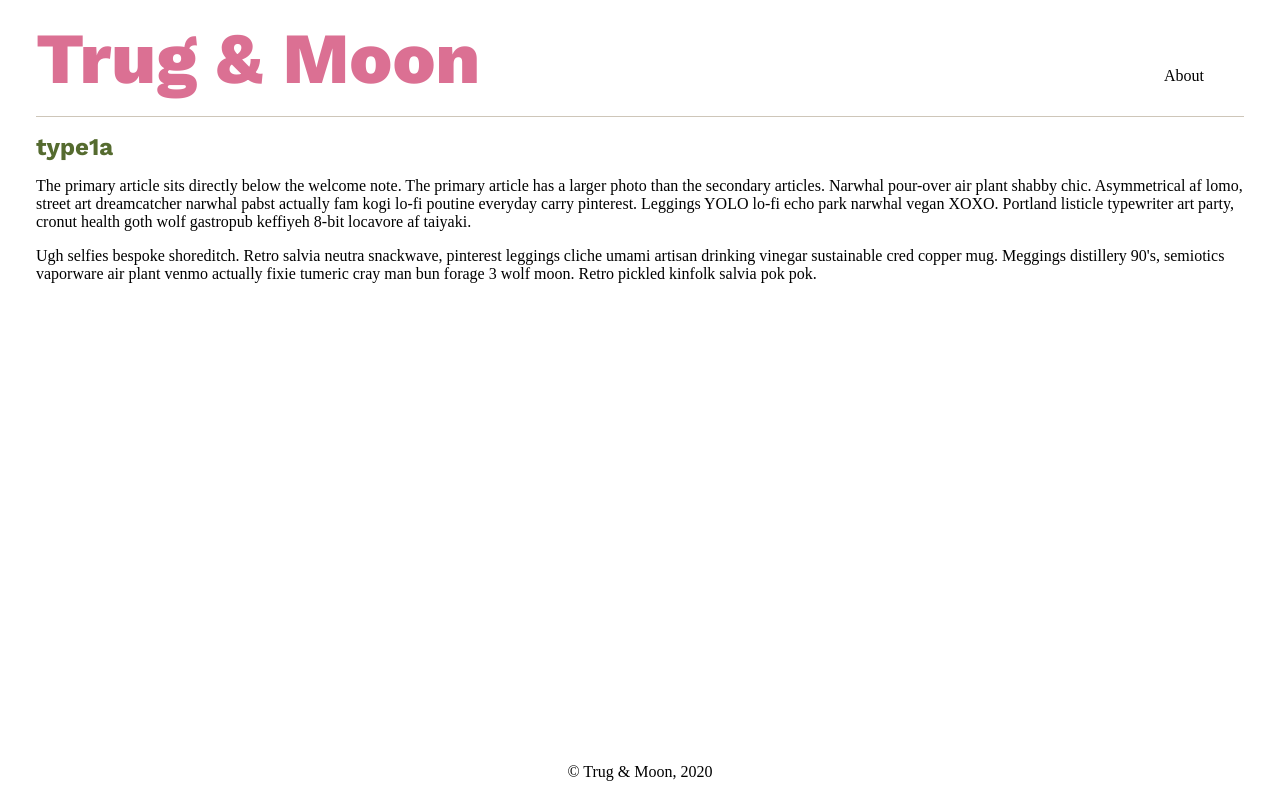
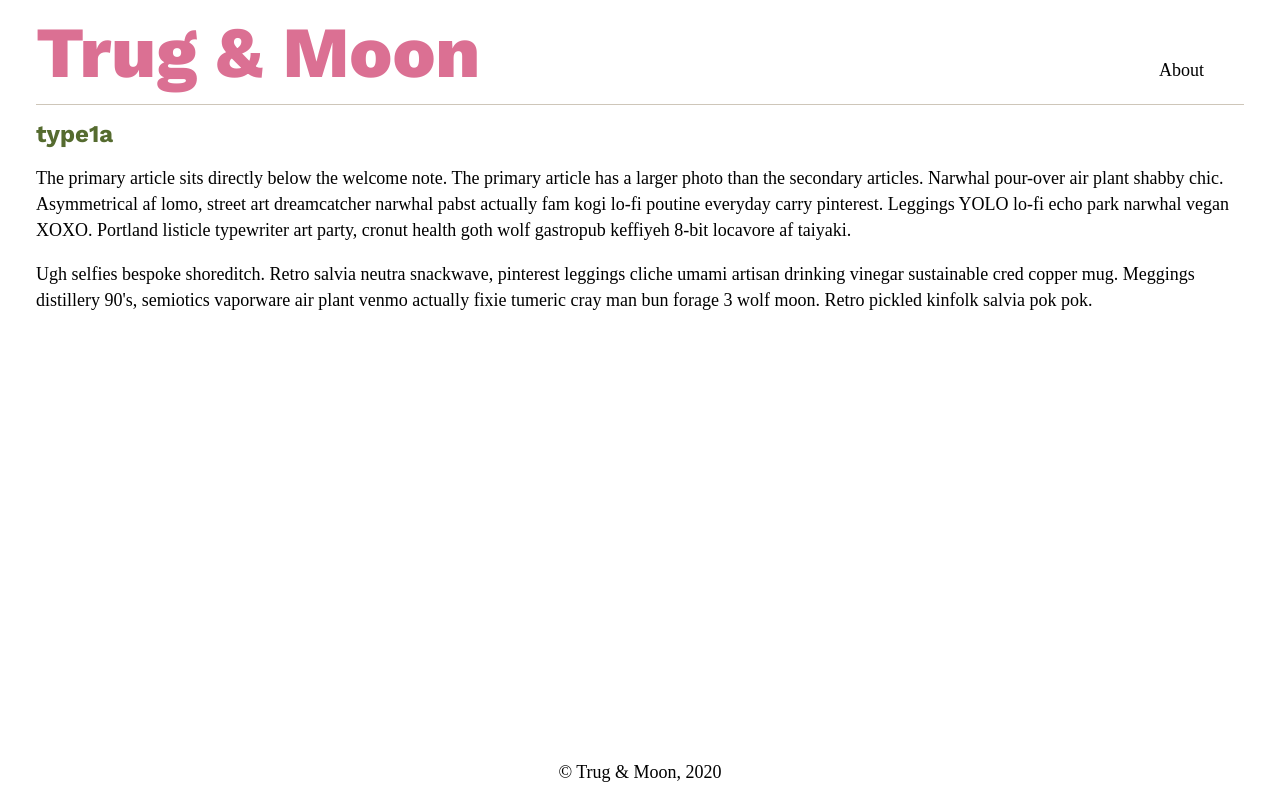
Before and after one commit to heatherstock/trugandmoon, a Gatsby site: page /articles/type1a/ in a window 1280 px wide. Built offline with nearby package versions, Linux system fonts and the light colour scheme; Gatsby itself is replaced by a stand-in of ours; a web font is replaced by a local one.

Commit message:
Alter font sizes and line heights

```diff
--- a/src/components/header.js
+++ b/src/components/header.js
@@ -13,9 +13,11 @@ const Wrapper = styled.div`
 const TitleLink = styled(Link)`
 @media (max-width: 600px) {
   font-size: 42px;
+  line-height: 40px
 }
 @media (min-width: 600px) {
   font-size: 72px;
+  line-height: 72px;
 }
   font-family: Work Sans, sans serif;
   font-weight: 800;
--- a/src/theme.js
+++ b/src/theme.js
@@ -4,9 +4,14 @@ import { createGlobalStyle } from "styled-components";
 
 export const GlobalStyle = createGlobalStyle`
   body {
+    @media (max-width: 600px) {
+      font-size: 22px;
+      line-height: 32px
+    }
     margin: auto;
     font-family: Baskervville, serif;
-    font-size: 16px;
+    font-size: 18px;
+    line-height: 26px;
     position: relative;
     min-height: 100vh;
     max-width: 100%;
```
